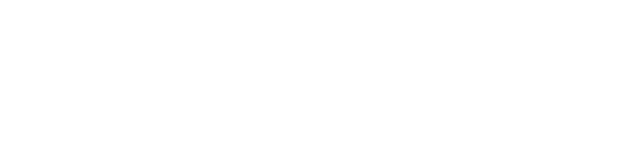
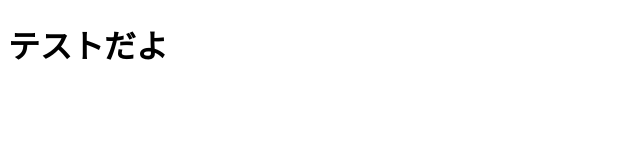
Before and after one commit to Ryon120/Git2, a plain HTML site: page index.html in a window 1280 px wide. Shown: the whole page, without its empty margins (0-640 px from the left). Drawn offline with Linux system fonts and the light colour scheme.

Commit message:
テストだよ

```diff
--- a/index.html
+++ b/index.html
@@ -6,6 +6,7 @@
     <title>Document</title>
 </head>
 <body>
+    <h1>テストだよ</h1>
 
 </body>
 </html>
```
